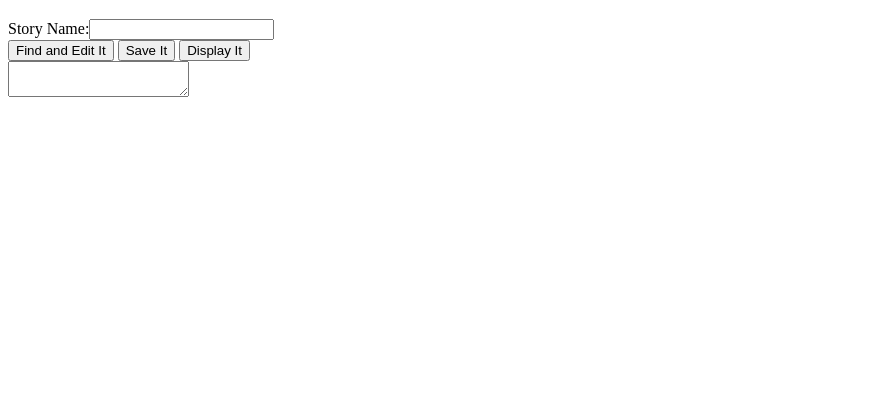
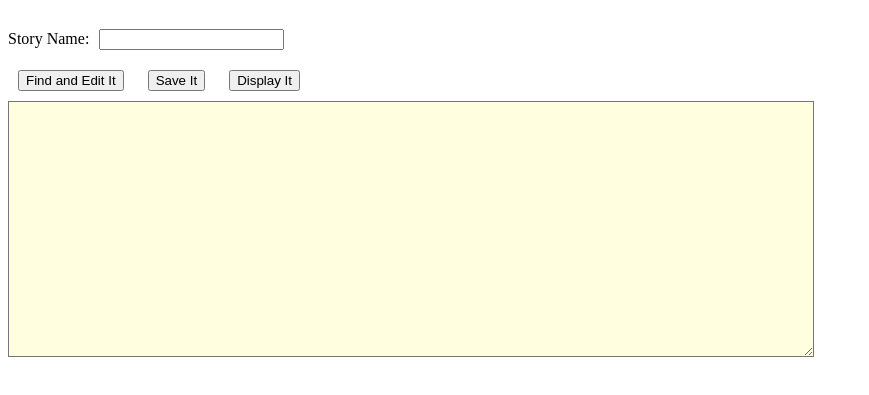
Before and after one commit to rich20053/WDD330-Portfolio, a plain HTML site: page week1/events/story_editor.html in a window 1280 px wide. Shown: the part 61-456 px from the top of the page, without its empty margins (0-869 px from the left). Drawn offline with Linux system fonts and the light colour scheme.

Commit message:
Portfolio Wk01 V3

```diff
--- a/week1/events/story_editor.html
+++ b/week1/events/story_editor.html
@@ -22,6 +22,19 @@
 
         </script>
         <style>
+            textarea{
+                width: 800px;
+                height: 250px;
+                background-color: lightyellow;
+            }
+
+            button {
+                margin: 10px;
+            }
+
+            input {
+                margin: 10px;
+            }
 
         </style>
     </head>
```
Also changed, not shown: index.html (+2 -2 lines), week1/events/number_reverse.html (+2 -1 lines), week2/index.html (+2 -2 lines).
